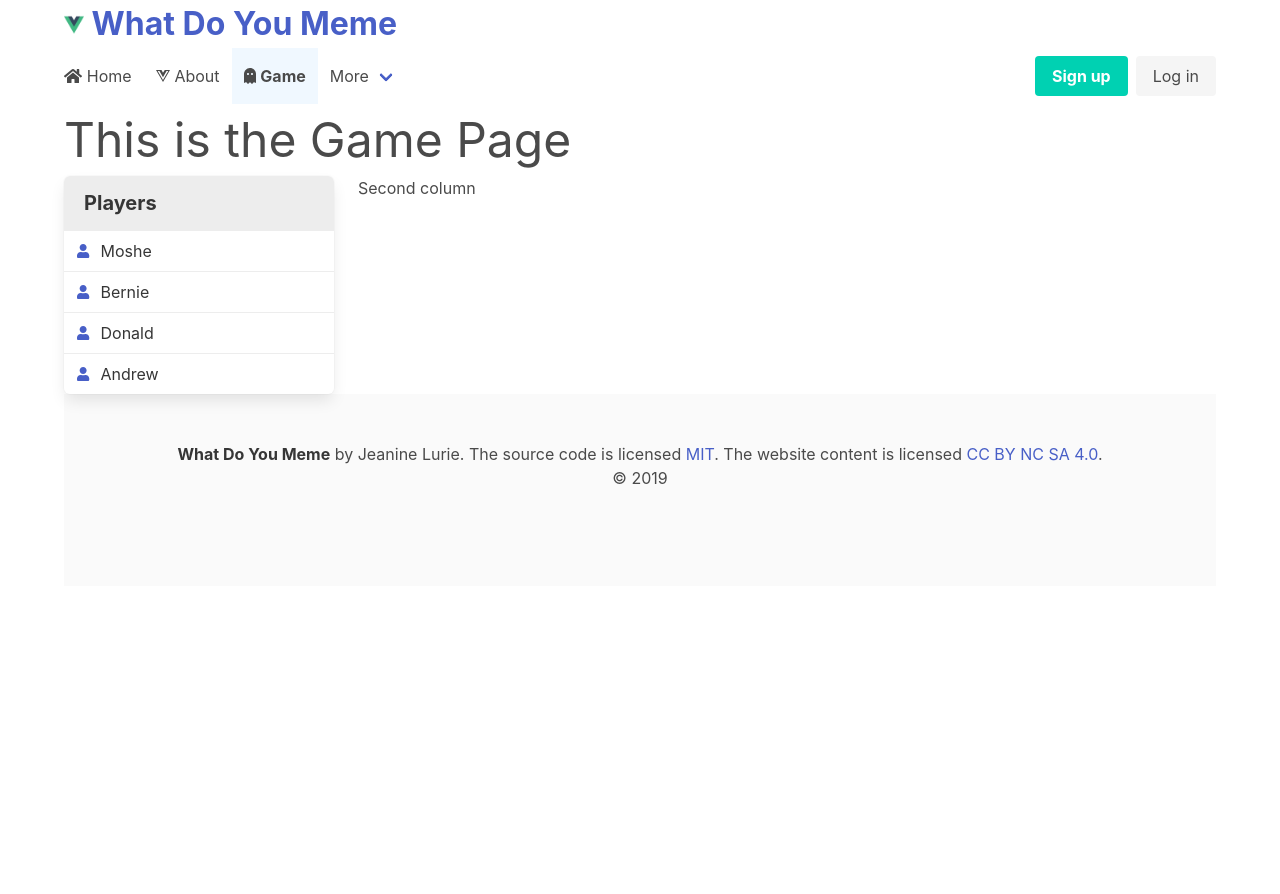
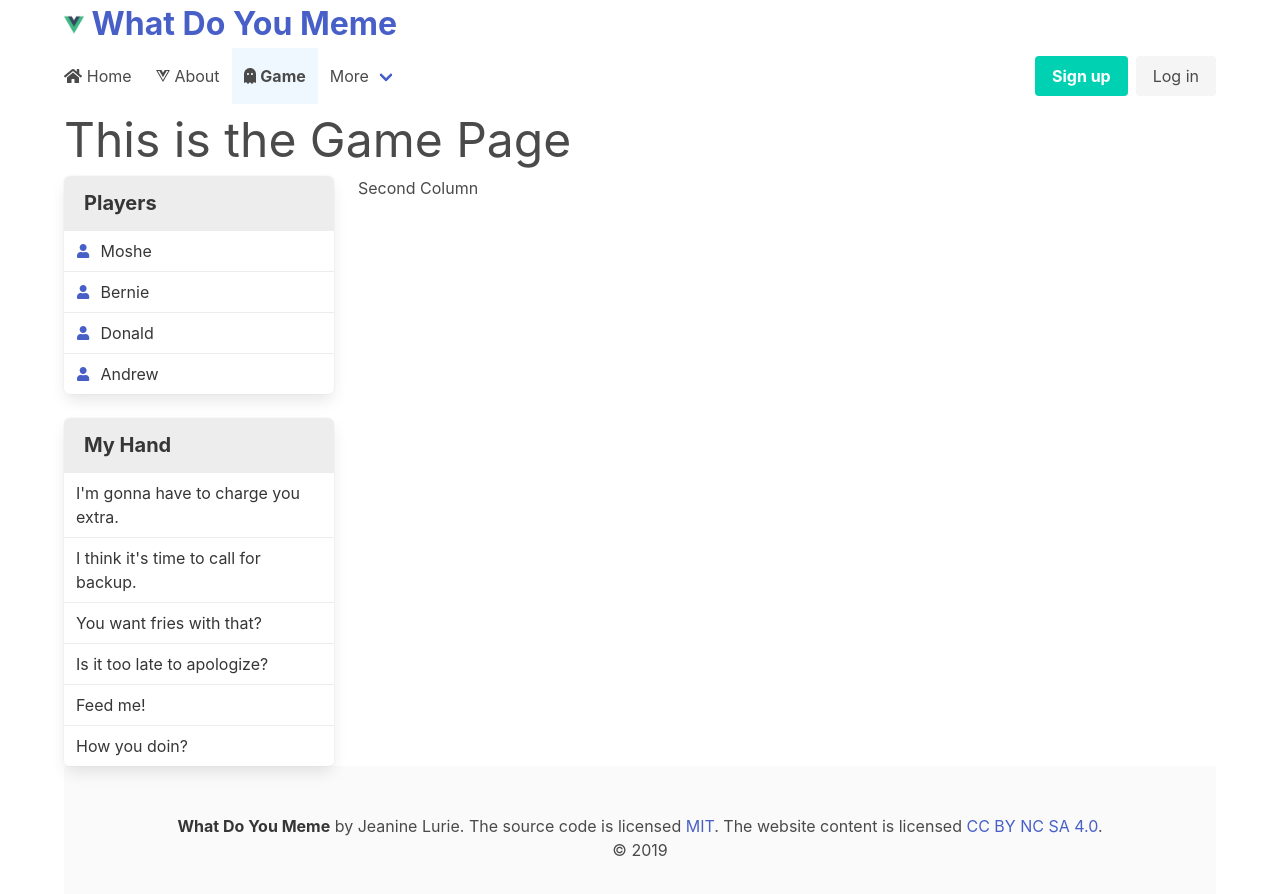
Before and after one commit to jeaninelurie/2019Fall_WhatDoYouMeme, a Vue app in the folder client/: page /game in a window 1280 px wide. Shown: the top 894 px of the page. Before the commit the page ends 800 px from the top, so only its background shows below. Built offline with nearby package versions, Linux system fonts and the light colour scheme.

Commit message:
Captions Added

```diff
--- a/client/src/models/Game.js
+++ b/client/src/models/Game.js
@@ -22,7 +22,13 @@ export const Game_Client = {
     Caption_Chosen: -1
 }
 
-export var My_Captions = [];
+export var My_Captions = [
+        "I'm gonna have to charge you extra.",
+        "I think it's time to call for backup.",
+        "You want fries with that?",
+        "Is it too late to apologize?",
+        "Feed me!",
+        "How you doin?"];
 
 export class Player {
     name;
--- a/client/src/views/Game.vue
+++ b/client/src/views/Game.vue
@@ -19,9 +19,19 @@
         </li>
       </ul>
 
+      <ul class="panel">
+        <p class="panel-heading">
+          My Hand
+        </p>
+        <li v-for="(c, i) in My_Captions" :key="i" class="panel-block is-active">
+          {{c}}
+        </li>
+      </ul>
+
     </div>
+
     <div class="column">
-      Second column
+      Second Column
     </div>
   </div>
 </div>
@@ -33,7 +43,8 @@ import { Game_Client, My_Captions } from "../models/Game" ;
 
 export default {
   data: () => ({
-    game: Game_Client
+    game: Game_Client,
+    My_Captions
   })
 }
 </script>
```
